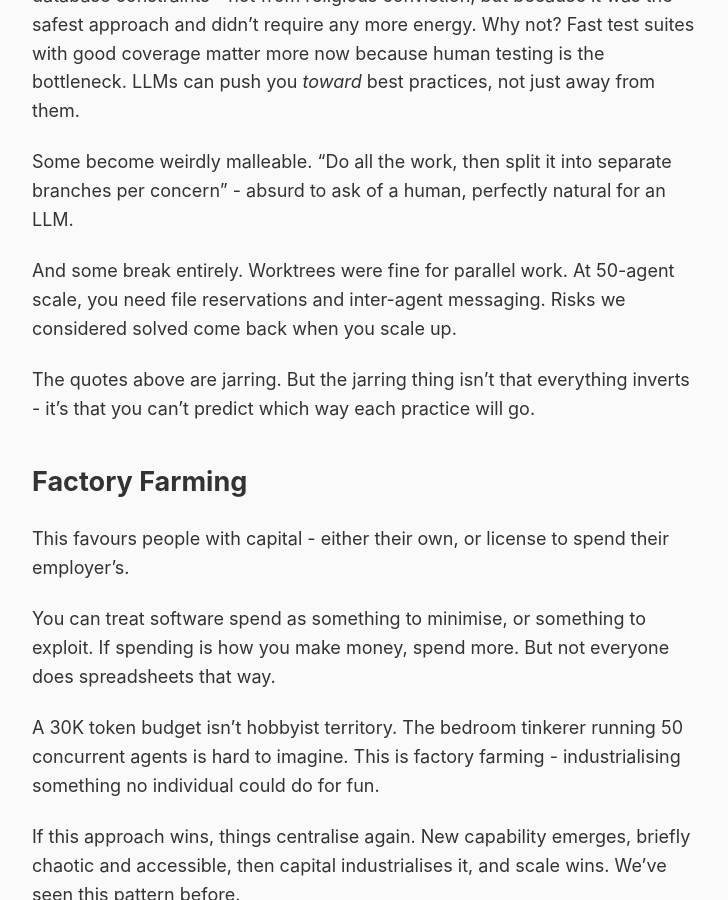
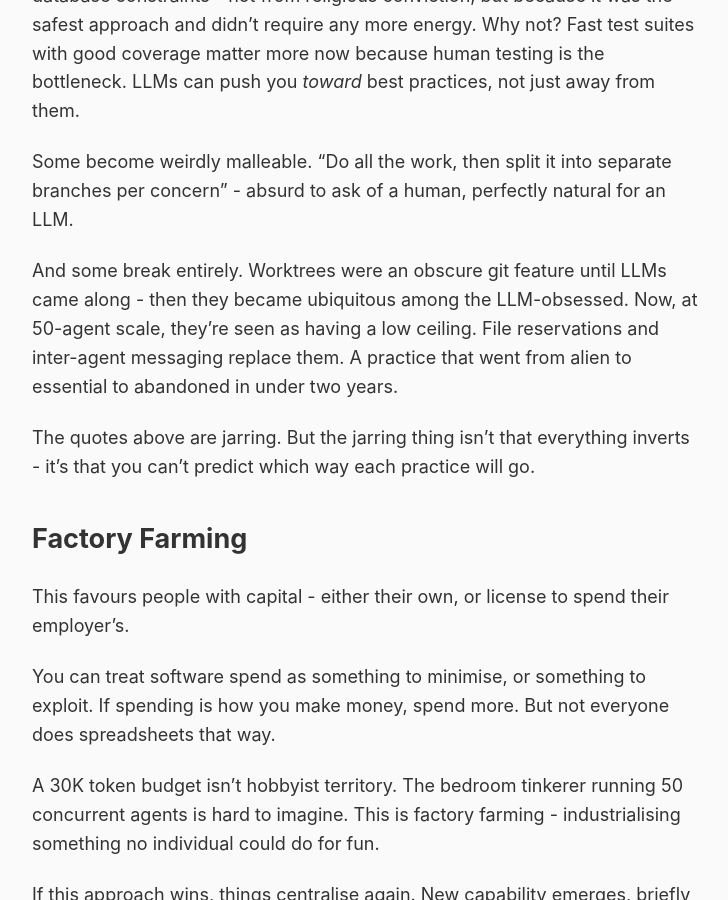
Before and after one commit to rob137/rob137.github.io, a Jekyll site: the page built from _posts/2026-01-12-the-upside-down.md, in a window 1280 px wide and 900 px high, scrolled down 1347 px. Shown: the whole window, without its empty margins (275-1003 px from the left). Built offline with Jekyll 4.4.1, drawn with Linux system fonts in a browser that asks for light colours.

Commit message:
Add worktree arc: alien to essential to abandoned
Co-Authored-By: Claude Opus 4.5 <noreply@anthropic.com>

```diff
--- a/_posts/2026-01-12-the-upside-down.md
+++ b/_posts/2026-01-12-the-upside-down.md
@@ -32,7 +32,7 @@ Some practices become *more* important. I recently drifted into TDD for database
 
 Some become weirdly malleable. "Do all the work, then split it into separate branches per concern" - absurd to ask of a human, perfectly natural for an LLM.
 
-And some break entirely. Worktrees were fine for parallel work. At 50-agent scale, you need file reservations and inter-agent messaging. Risks we considered solved come back when you scale up.
+And some break entirely. Worktrees were an obscure git feature until LLMs came along - then they became ubiquitous among the LLM-obsessed. Now, at 50-agent scale, they're seen as having a low ceiling. File reservations and inter-agent messaging replace them. A practice that went from alien to essential to abandoned in under two years.
 
 The quotes above are jarring. But the jarring thing isn't that everything inverts - it's that you can't predict which way each practice will go.
 
```
